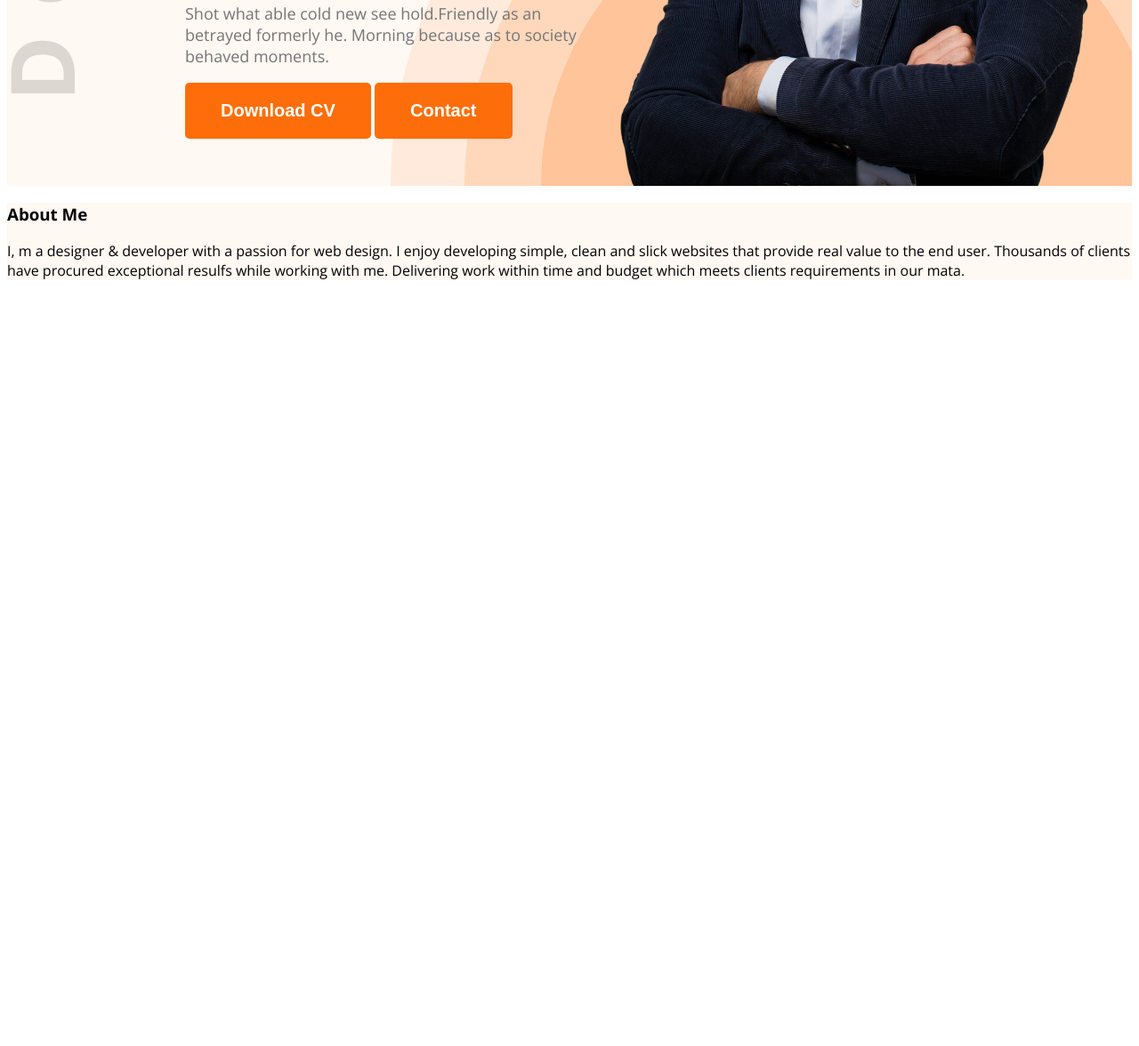
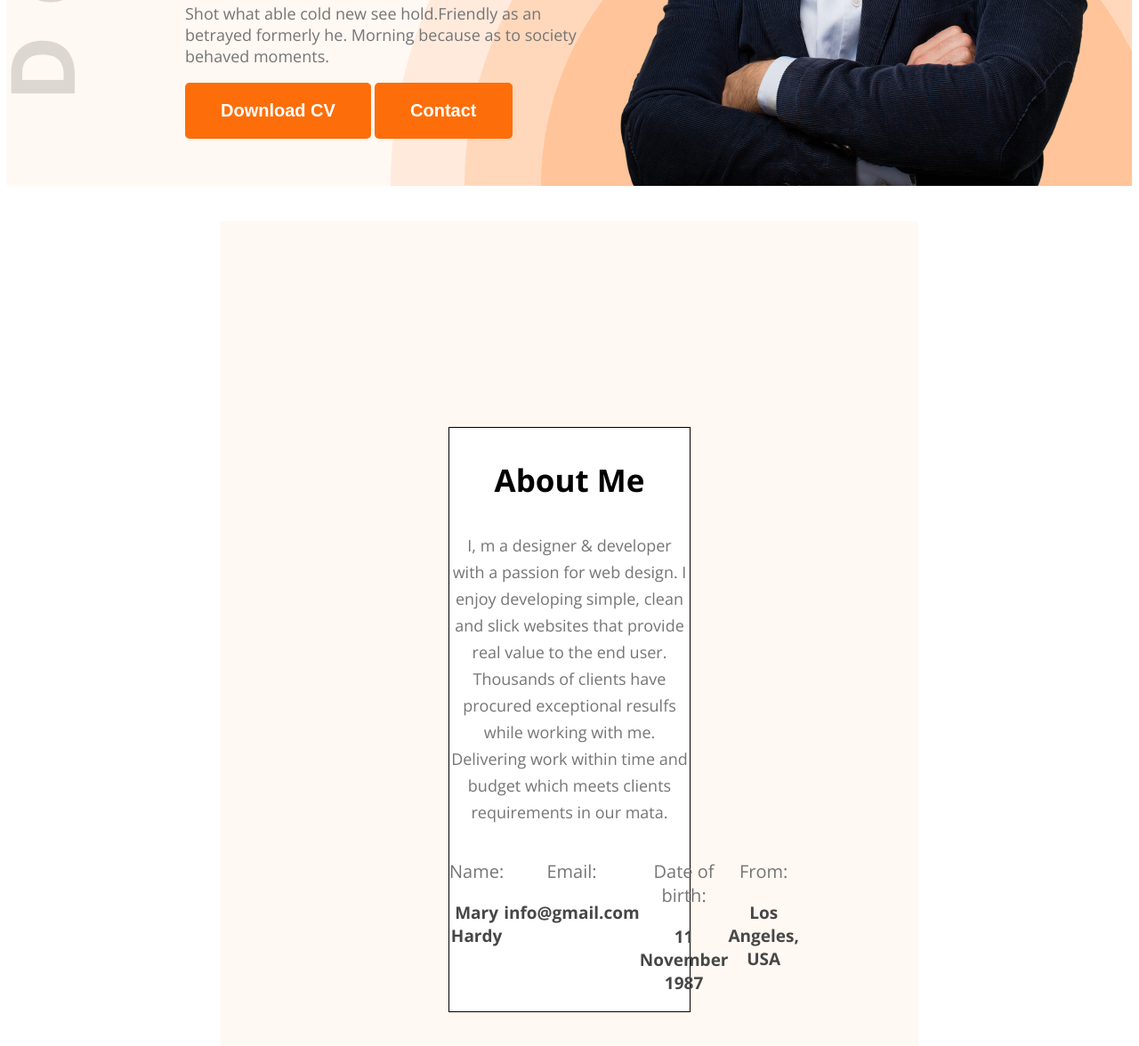
Before and after one commit to mdsabbir112/My-First-Portfolio, a plain HTML site: page index.html in a window 1280 px wide. Shown: the part 698-1874 px from the top of the page at 89% size. Before the commit the page ends 1029 px from the top, so only its background shows below. Drawn offline with nearby package versions, Linux system fonts and the light colour scheme.

Commit message:
Secound Commit

```diff
--- a/Styles/Blog.css
+++ b/Styles/Blog.css
@@ -104,3 +104,57 @@ li a {
    */
 
 }
+
+/* About page Information */
+
+.about{
+    margin: 40px 240px 130px 240px ;
+
+}
+
+.about-details{
+    padding: 131px 156px ;
+    text-align: center;
+
+
+}
+
+.about-title{
+    font-weight: 700;
+    font-size: 35px;
+
+
+
+}
+.about-div{
+    background-color: #FFFFFF;
+    /* padding: 70px 40px; */
+    margin: 100px;
+    border: 1px solid #000000;
+}
+
+.about-description{
+    font-weight: 400;
+    font-size: 18px;
+    line-height: 30px;
+    /* margin-top: 20px; */
+
+}
+
+.about-list{
+    display: flex;
+    justify-content: space-evenly;
+    /* padding: 40px 0px; */
+}
+
+.about-head{
+    font-weight: 400;
+    font-size: 20px;
+}
+
+.about-head2{
+    font-weight: 700;
+    font-size: 19px;
+
+    /* line-height: 30px; */
+}
--- a/index.html
+++ b/index.html
@@ -40,10 +40,32 @@
 
     </header>
     <main>
-      <section class="about mainclass">
+      <section class="about mainclass ">
         <div class="about-details">
-          <h3  class="about-title">About Me</h3>
-          <p class="about-description">I, m a designer & developer with a passion for web design. I enjoy developing simple, clean and slick websites that provide real value to the end user. Thousands of clients have procured exceptional resulfs while working with me. Delivering work within time and budget which meets clients requirements in our mata.</p>
+         <div class="about-div">
+           <h3  class="about-title">About Me</h3>
+          <p class="about-description dark-3">I, m a designer & developer with a passion for web design. I enjoy developing simple, clean and slick websites that provide real value to the end user. Thousands of clients have procured exceptional resulfs while working with me. Delivering work within time and budget which meets clients requirements in our mata.</p>
+
+           <div class="about-list">
+          <div>
+            <p class="dark-3 about-head">Name:</p>
+            <p class="dark-2 about-head2">Mary Hardy </p>
+          </div>
+          <div>
+            <p class="dark-3 about-head">Email:</p>
+            <p class="dark-2 about-head2">info@gmail.com</p>
+          </div>
+          <div>
+            <p class="dark-3 about-head">Date of birth:</p>
+            <p class="dark-2 about-head2">11 November 1987</p>
+          </div>
+          <div>
+            <p class="dark-3 about-head">From:</p>
+            <p class="dark-2 about-head2">Los Angeles, USA</p>
+          </div>
+         </div>
+
+        </div>
 
         </div>
       </section>
```
